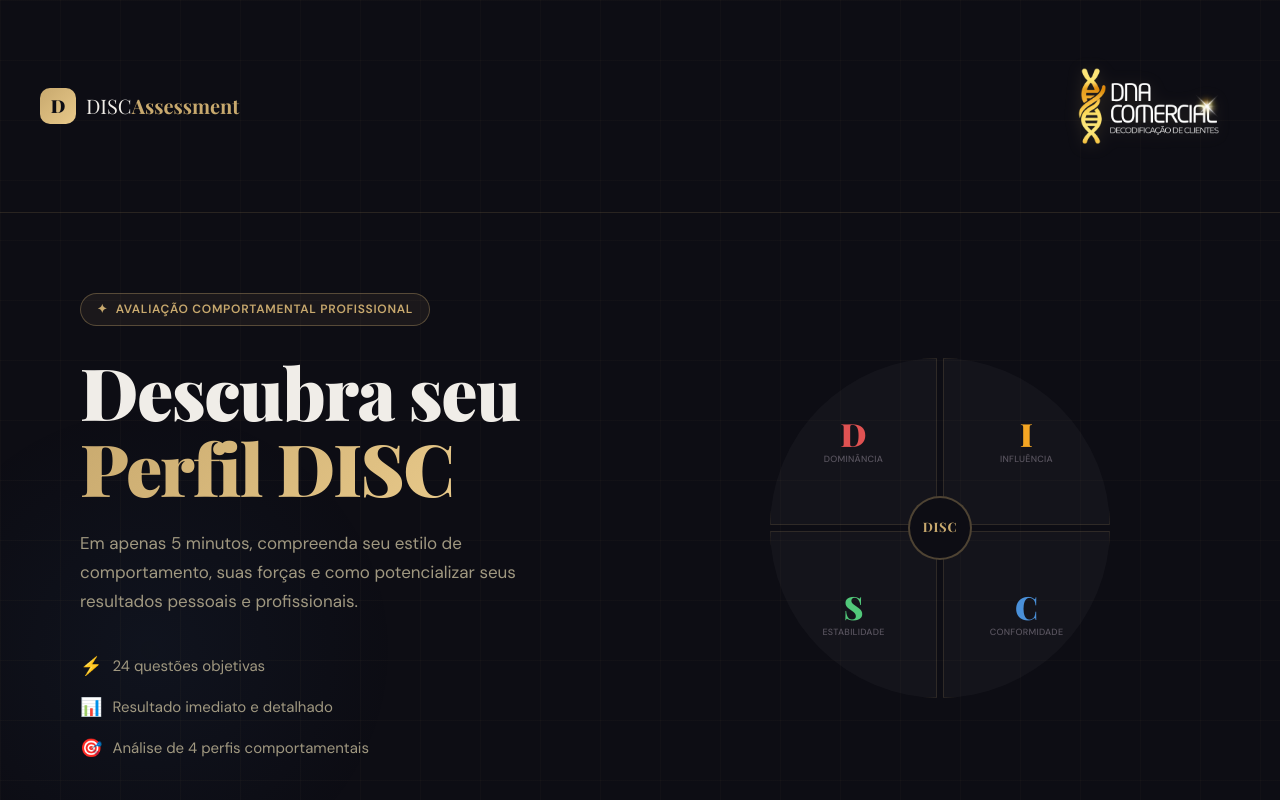
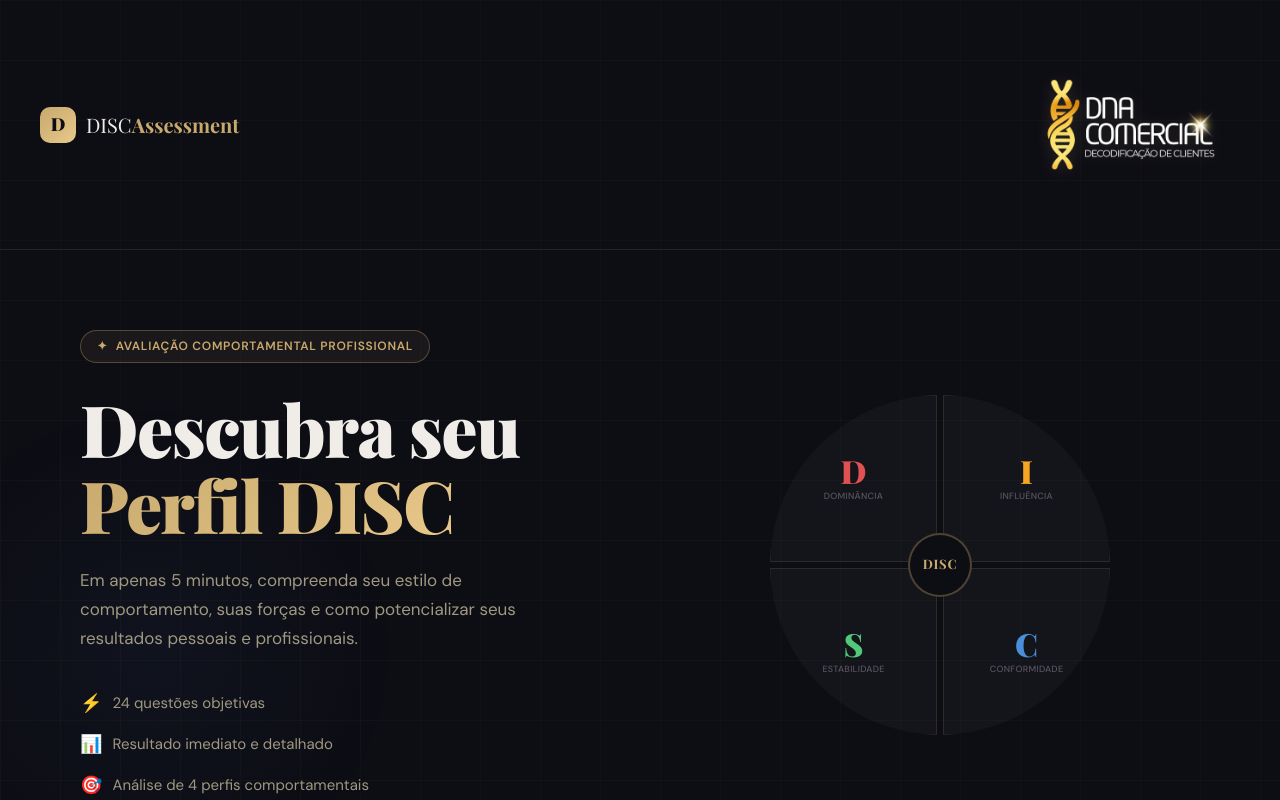
Before and after one commit to jvb1888-ops/disc, a React (Vite) app: page / in a window 1280 px wide. Shown: the top 800 px of the page. Built offline with nearby package versions, Linux system fonts and the light colour scheme.

Commit message:
Update LandingPage.module.css

```diff
--- a/src/pages/public/LandingPage.module.css
+++ b/src/pages/public/LandingPage.module.css
@@ -44,7 +44,7 @@
   align-items: center;
   justify-content: space-between;
   border-bottom: 1px solid var(--color-border);
-  min-height: 210px;
+  min-height: 250px;
 }
 
 .headerLogo {
@@ -74,7 +74,7 @@
 }
 
 .headerLogoDna {
-  height: 180px;
+  height: 215px;
   width: auto;
   object-fit: contain;
   filter: drop-shadow(0 2px 8px rgba(200,169,110,0.2));
```
